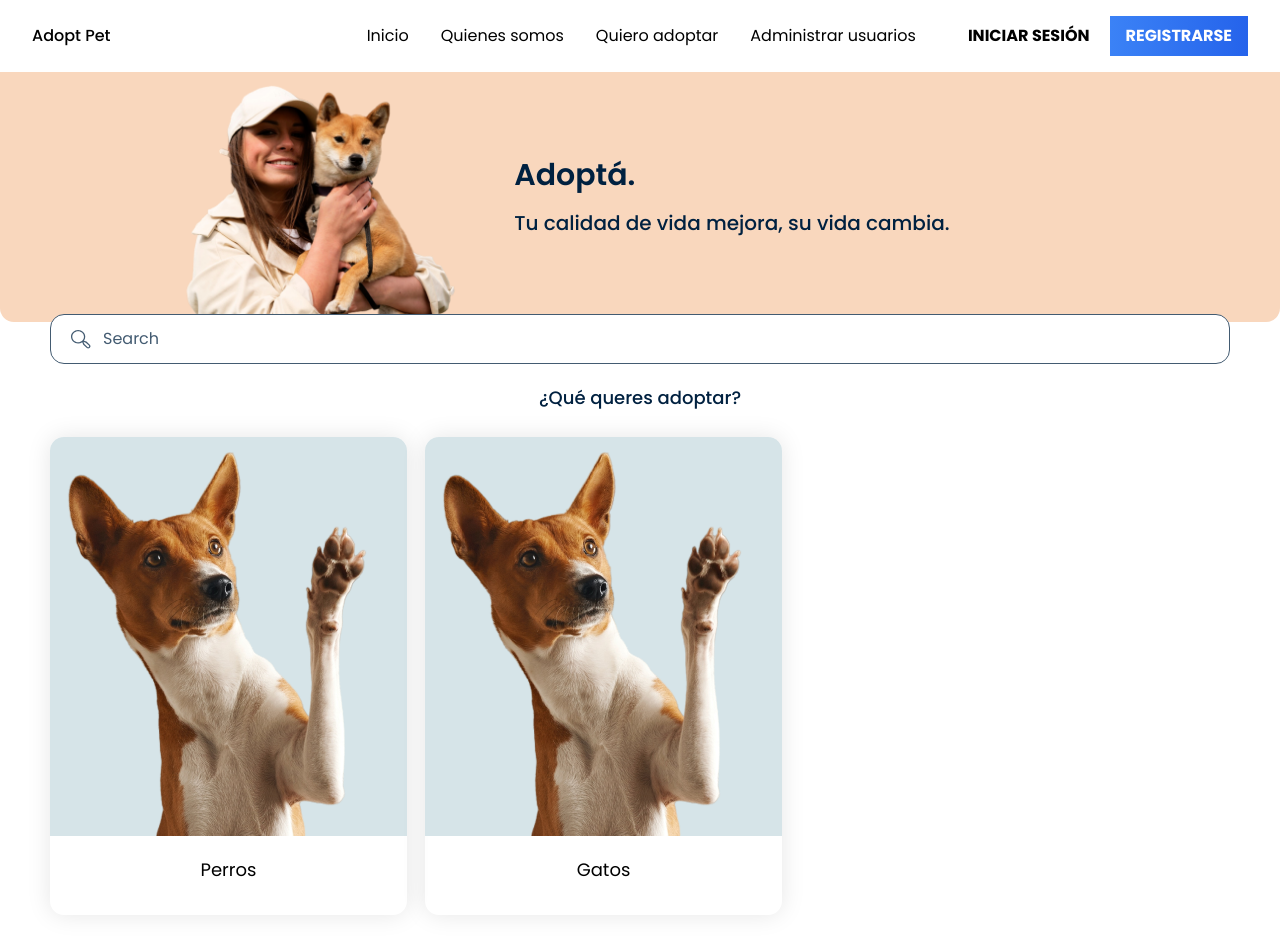
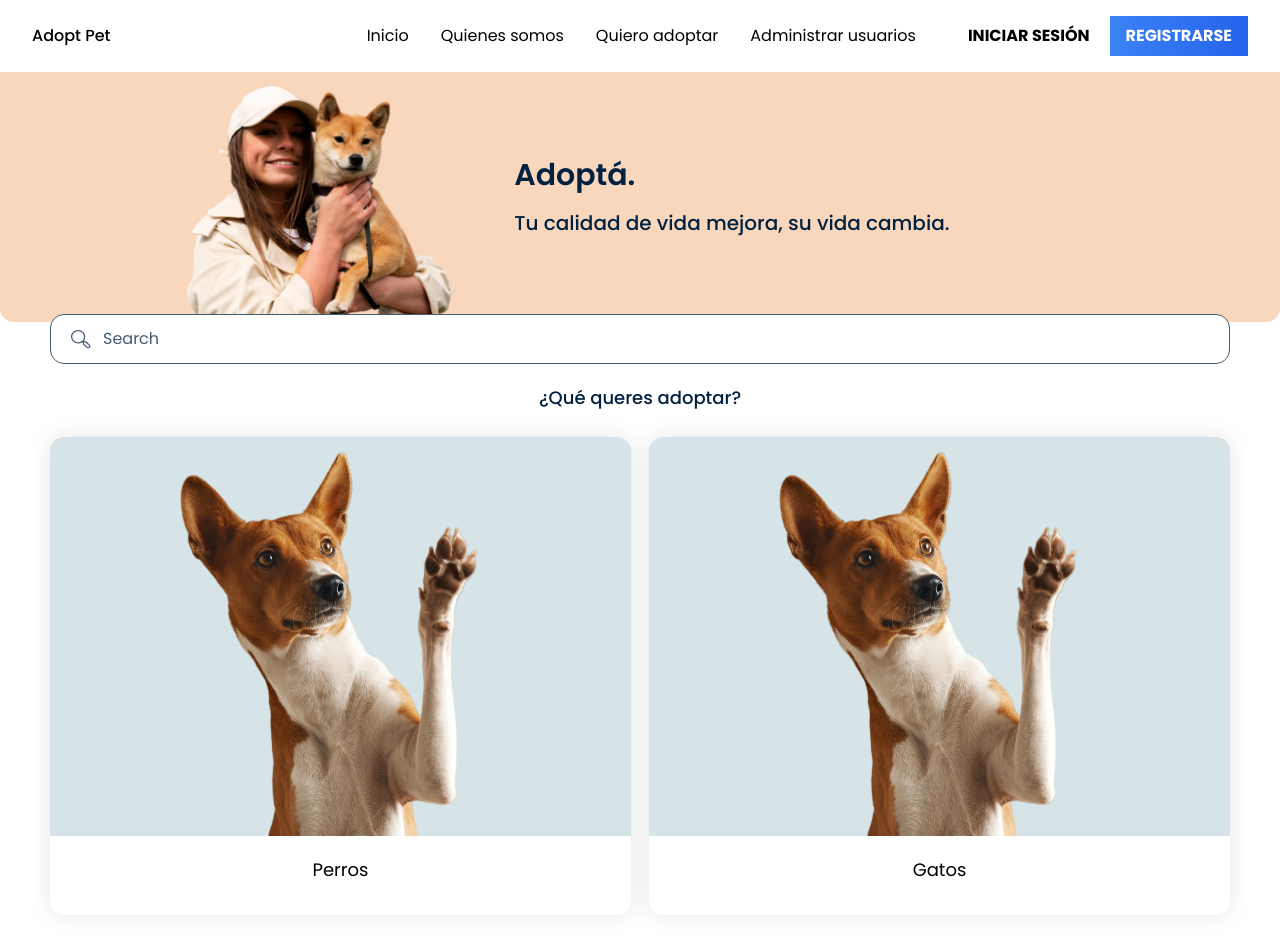
Before and after one commit to No-Country-simulation/c19-57-n-python-react, a React (Vite) app: page / in a window 1280 px wide. Shown: the top 946 px of the page. Built offline with nearby package versions, Linux system fonts and the light colour scheme; no server answers.

Commit message:
chore: Update Home component layout and styling

```diff
--- a/src/pages/Home/Home.jsx
+++ b/src/pages/Home/Home.jsx
@@ -8,22 +8,23 @@ const Home = () => {
       <div className='mx-[18px] md:mx-[50px] relative mb-[60px]'>
         <SearchBar />
         <h2 className='pt-[62px] text-center text-[#002140] text-lg font-medium'>¿Qué queres adoptar?</h2>
-        <div className='md:flex gap-[18px]'>
+        <div className='lg:container mx-auto'>
+          <div className='md:grid grid-flow-row grid-cols-2 gap-[18px]'>
             <div className='rounded-[14px] overflow-hidden mt-[25px] shadow-[0_0_25px_0_#0000001A] pb-8'>
               <div className='bg-[#D6E4E8]'>
-              <img src="/dog.png" alt="A dog" />
+                <img className='mx-auto' src="/dog.png" alt="A dog" />
               </div>
               <h3 className='text-center text-[18px] pt-5'>Perros</h3>
             </div>
             <div className='rounded-[14px] overflow-hidden mt-[25px] shadow-[0_0_25px_0_#0000001A] pb-8'>
               <div className='bg-[#D6E4E8]'>
-              <img src="/dog.png" alt="A dog" />
+                <img className='mx-auto' src="/dog.png" alt="A dog" />
               </div>
               <h3 className='text-center text-[18px] pt-5'>Gatos</h3>
             </div>
           </div>
           <h2 className='text-lg text-center text-[#002140] py-7 font-medium'>Adopción urgente</h2>
-        <div className='flex flex-wrap md:grid md:grid-rows-2 md:grid-flow-col gap-5'>
+          <div className='md:grid md:grid-cols-2 md:grid-flow-row gap-5 lg:grid-cols-4'>
             {
               pets.map((pet, index) => (
                 <PetCard
@@ -38,6 +39,7 @@ const Home = () => {
           </div>
         </div>
       </div>
+    </div>
   )
 }
 export default Home
```
Lines whose indentation alone changed are shown as unchanged.
